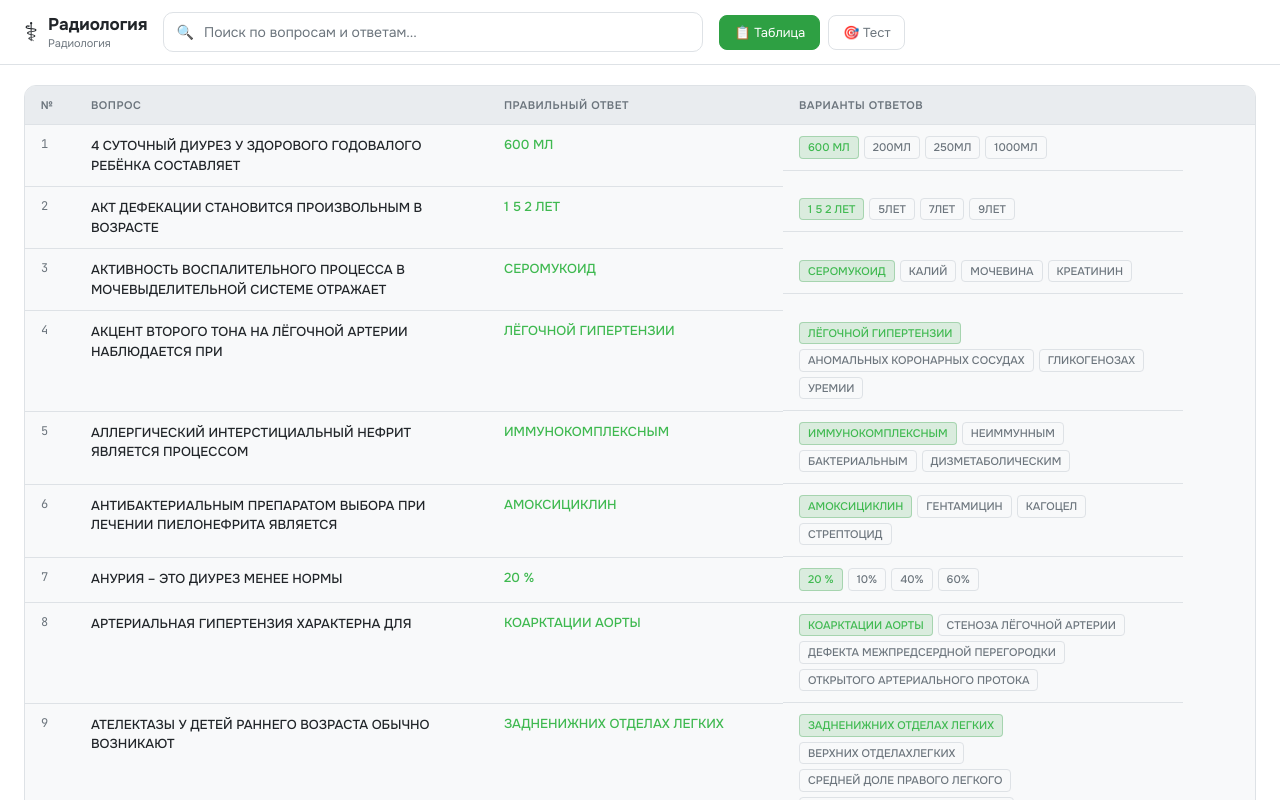
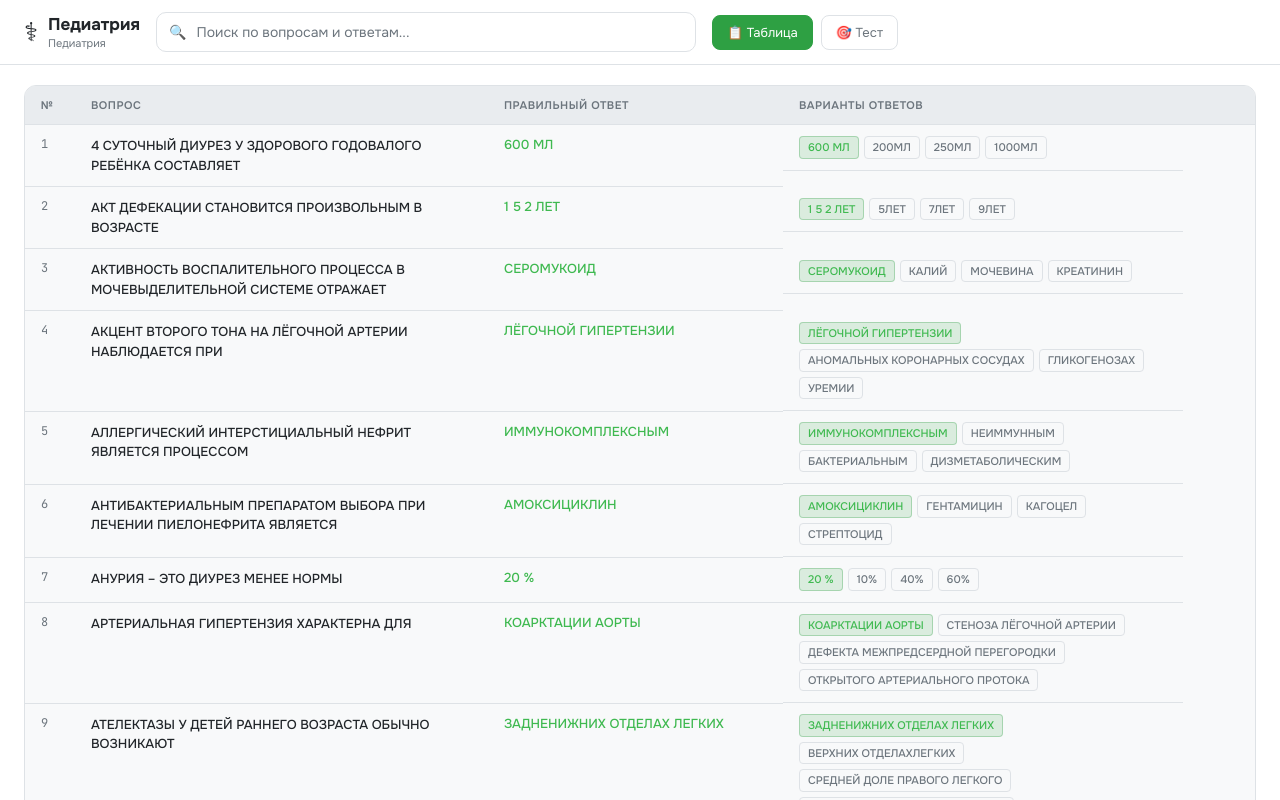
Before and after one commit to Diyorbek-2010/Dizzy, a React (Create React App) app: page / in a window 1280 px wide. Shown: the top 800 px of the page. Built offline with nearby package versions, Linux system fonts and the light colour scheme.

Commit message:
Update App.jsx

```diff
--- a/src/App.jsx
+++ b/src/App.jsx
@@ -93,8 +93,8 @@ export default function App() {
           <div className="logo">
             <span className="logo-icon">⚕</span>
             <div>
-              <h1>Радиология</h1>
-              <p>Радиология</p>
+              <h1>Педиатрия</h1>
+              <p>Педиатрия</p>
             </div>
           </div>
 
```
